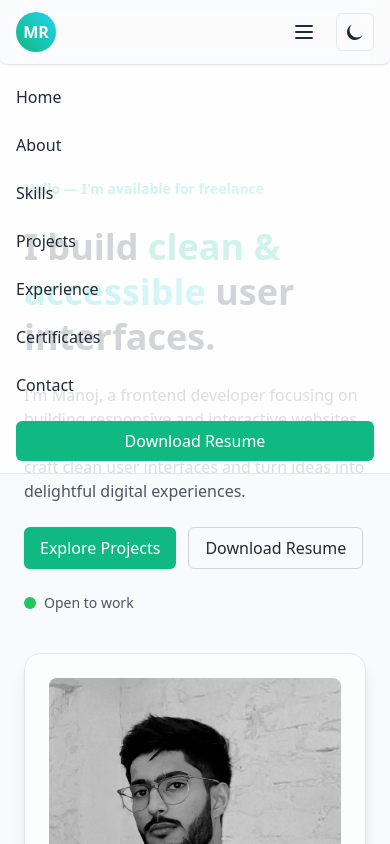
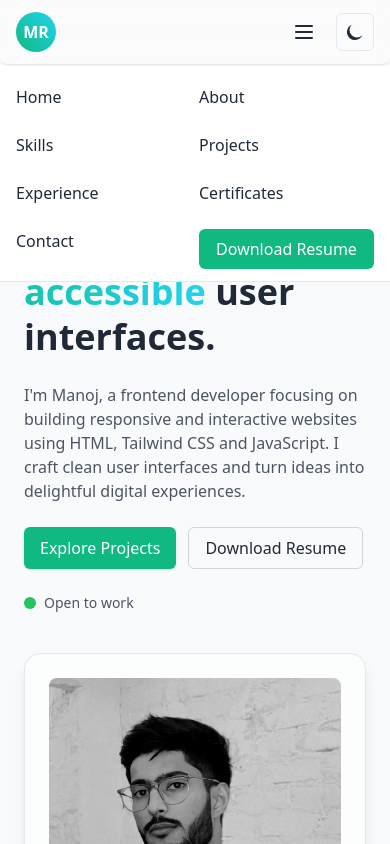
Before and after one commit to manojrahar/Portfolio, a website: page index.html in a window 390 px wide. Both pictures are taken after a click on the button 304 px from the left and 32 px from the top of the page. Shown: the top 844 px of the page. Drawn offline with nearby package versions, Linux system fonts and the light colour scheme.

Commit message:
Update index.html

```diff
--- a/index.html
+++ b/index.html
@@ -110,8 +110,8 @@
 
         <!-- mobile nav -->
         <div id="mobileMenu"
-            class="hidden md:hidden bg-white/80 dark:bg-gray-900/80 border-b border-gray-200 dark:border-gray-800">
-            <div class="px-4 py-3 flex flex-col gap-2">
+            class="hidden md:hidden bg-white dark:bg-gray-900 border-b border-gray-200 dark:border-gray-800">
+            <div class="px-4 py-3 grid grid-cols-2 gap-2">
                 <a href="#home" class="block py-2">Home</a>
                 <a href="#about" class="block py-2">About</a>
                 <a href="#skills" class="block py-2">Skills</a>
@@ -209,7 +209,7 @@
                 </p>
 
                 <!-- Skills / Strengths -->
-                <div class="grid grid-cols-1 sm:grid-cols-2 gap-4">
+                <div class="grid grid-cols-1 sm:grid-cols-2 gap-4 text-center">
                     <div
                         class="bg-gray-200 dark:bg-gray-800 rounded-lg p-4 text-gray-900 dark:text-white flex items-center justify-center shadow hover:scale-105 transition-transform duration-300">
                         Responsive & Accessible UI
```
